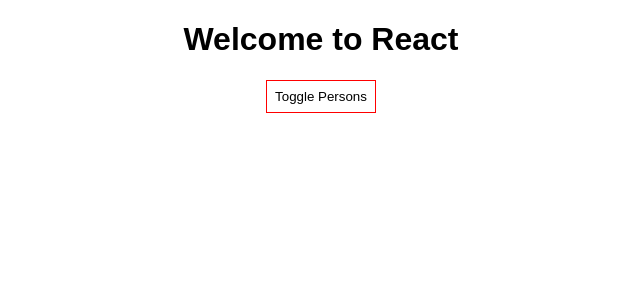
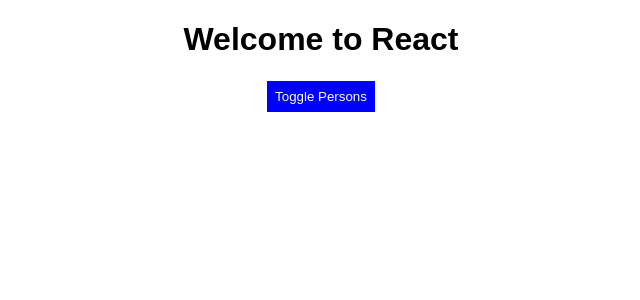
Before and after one commit to thodorisk/react-learning-app, a React (Create React App) app: page / in a window 1280 px wide. Shown: the top 300 px of the page, without its empty margins (319-959 px from the left). Built offline with nearby package versions, Linux system fonts and the light colour scheme.

Commit message:
set styles in a button dynamically

```diff
--- a/src/App.js
+++ b/src/App.js
@@ -42,10 +42,11 @@
 
   render() {
     const style = {
-      backgroundColor: "white",
+      backgroundColor: "blue",
+      color: "white",
       cursor: "pointer",
       padding: "8px",
-      border: "1px solid red",
+      border: "1px solid white",
     };
 
     let persons = null;
@@ -63,6 +64,8 @@
           })}
         </div>
       );
+
+      style.backgroundColor = 'cyan';
     }
 
     return (
```
